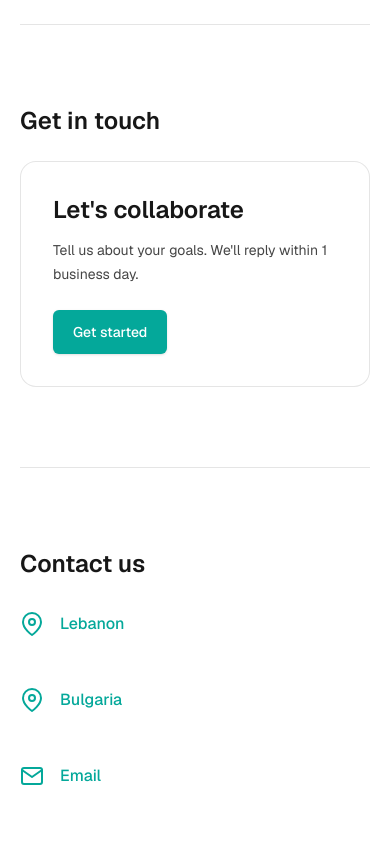
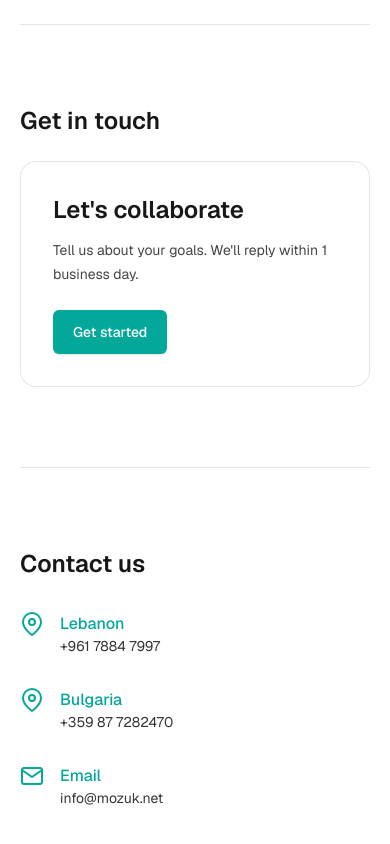
Before and after one commit to Drakhtar359/mozuk-site, a Next.js app in the folder apps/web/: page / in a window 390 px wide. Shown: the part 2051-2895 px from the top of the page. Built offline with nearby package versions, Linux system fonts and the light colour scheme.

Commit message:
Fix contact section phone numbers and email colors for light/dark mode contrast

```diff
--- a/apps/web/src/app/page.tsx
+++ b/apps/web/src/app/page.tsx
@@ -84,7 +84,7 @@ export default function Home() {
             </div>
             <div>
               <div className="text-[var(--brand)] font-medium">Lebanon</div>
-              <div className="text-white text-sm opacity-80">+961 7884 7997</div>
+              <div className="text-black dark:text-white text-sm opacity-80">+961 7884 7997</div>
             </div>
           </div>
 
@@ -118,7 +118,7 @@ export default function Home() {
             </div>
             <div>
               <div className="text-[var(--brand)] font-medium">Bulgaria</div>
-              <div className="text-white text-sm opacity-80">+359 87 7282470</div>
+              <div className="text-black dark:text-white text-sm opacity-80">+359 87 7282470</div>
             </div>
           </div>
 
@@ -150,7 +150,7 @@ export default function Home() {
             </div>
             <div>
               <div className="text-[var(--brand)] font-medium">Email</div>
-              <div className="text-white text-sm opacity-80">info@mozuk.net</div>
+              <div className="text-black dark:text-white text-sm opacity-80">info@mozuk.net</div>
             </div>
           </div>
         </div>
```
